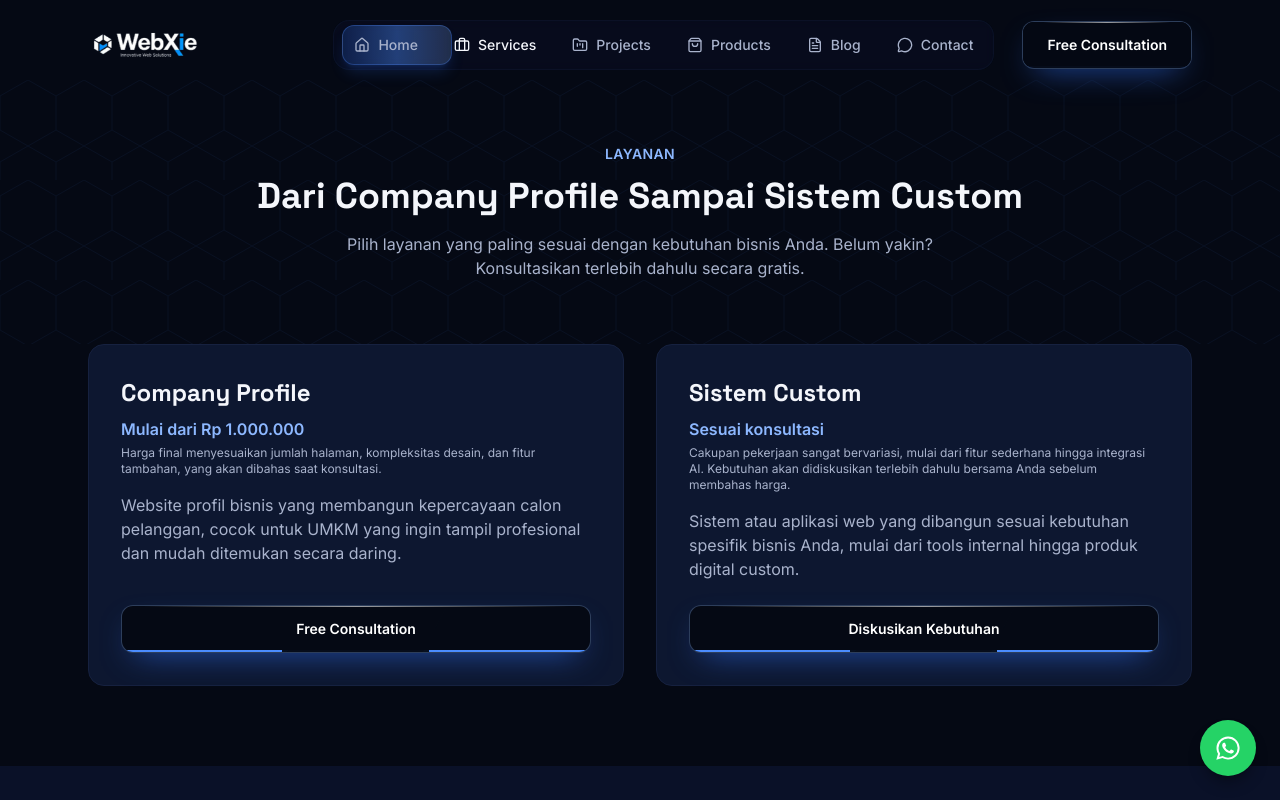
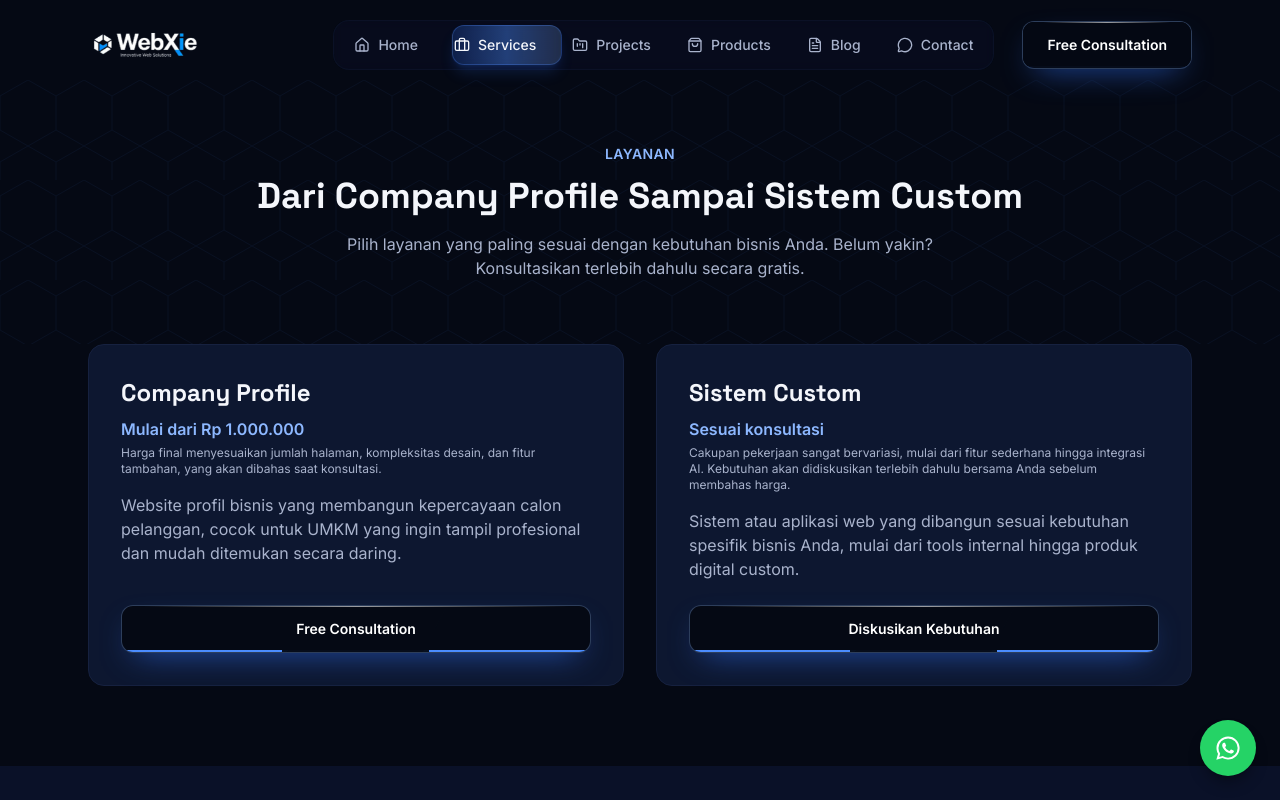
Before and after one commit to afifahhadie/WebXie, a Next.js app: page /services in a window 1280 px wide. Shown: the top 800 px of the page. Built offline with nearby package versions, Linux system fonts and the light colour scheme.

Commit message:
feat: fix active state to work for all nav items with smooth animation and hover support

```diff
--- a/components/tubelight-navbar.tsx
+++ b/components/tubelight-navbar.tsx
@@ -3,6 +3,7 @@
 import { useState, useEffect } from "react";
 import Link from "next/link";
 import Image from "next/image";
+import { usePathname } from "next/navigation";
 import { motion, AnimatePresence } from "framer-motion";
 import {
   Home,
@@ -54,22 +55,22 @@ const NAV_ITEMS = [
 ];
 
 export function TubelightNavbar() {
+  const pathname = usePathname();
   const [scrolled, setScrolled] = useState(false);
   const [open, setOpen] = useState(false);
-  const [activeIndex, setActiveIndex] = useState(0);
+  const [hoveredIndex, setHoveredIndex] = useState<number | null>(null);
+
+  // Get active index based on current pathname
+  const activeIndex = NAV_ITEMS.findIndex(item => item.href === pathname);
+
+  // Use hovered index if hovering, otherwise use active index
+  const displayIndex = hoveredIndex !== null ? hoveredIndex : activeIndex;
 
   useEffect(() => {
     const onScroll = () => setScrolled(window.scrollY > 24);
     onScroll();
     window.addEventListener("scroll", onScroll, { passive: true });
     return () => window.removeEventListener("scroll", onScroll);
-  }, []);
-
-  // Handle route change to update active index
-  useEffect(() => {
-    const pathname = window.location.pathname;
-    const index = NAV_ITEMS.findIndex(item => item.href === pathname);
-    if (index !== -1) setActiveIndex(index);
   }, []);
 
   return (
@@ -100,13 +101,12 @@ export function TubelightNavbar() {
               layoutId="tubelight-indicator"
               className="absolute -z-10 rounded-xl bg-gradient-to-r from-blue-500/20 via-blue-400/40 to-blue-300/20
                        shadow-lg shadow-blue-500/20 border border-blue-400/30 backdrop-blur-sm"
-              initial={{ opacity: 0 }}
-              animate={{ opacity: 1 }}
               transition={{ type: "spring", stiffness: 300, damping: 30 }}
               style={{
                 width: `${100 / NAV_ITEMS.length}%`,
                 height: "calc(100% - 8px)",
                 margin: "4px",
+                transform: `translateX(${displayIndex * 100}%)`,
               }}
             />
 
@@ -125,12 +125,8 @@ export function TubelightNavbar() {
                       ? "text-ivory"
                       : "text-ivory-dim hover:text-ivory"
                   }`}
-                  onClick={() => setActiveIndex(index)}
-                  onMouseEnter={() => {
-                    if (window.innerWidth >= 768) {
-                      setActiveIndex(index);
-                    }
-                  }}
+                  onMouseEnter={() => setHoveredIndex(index)}
+                  onMouseLeave={() => setHoveredIndex(null)}
                 >
                   <item.desktopIcon className="w-4 h-4" />
                   <span>{item.label}</span>
@@ -179,7 +175,7 @@ export function TubelightNavbar() {
               className="md:hidden fixed inset-x-0 top-20 bg-navy-950/95 backdrop-blur-xl border-b border-navy-700 px-6 py-6"
             >
               <div className="space-y-4">
-                {NAV_ITEMS.map((item) => (
+                {NAV_ITEMS.map((item, index) => (
                   <motion.div
                     key={item.href}
                     initial={{ opacity: 0, x: -10 }}
@@ -188,7 +184,11 @@ export function TubelightNavbar() {
                   >
                     <Link
                       href={item.href}
-                      className="flex items-center gap-3 py-3 text-ivory-dim hover:text-ivory"
+                      className={`flex items-center gap-3 py-3 transition-colors ${
+                        activeIndex === index
+                          ? "text-ivory"
+                          : "text-ivory-dim hover:text-ivory"
+                      }`}
                       onClick={() => setOpen(false)}
                     >
                       <item.icon className="w-5 h-5" />
```
